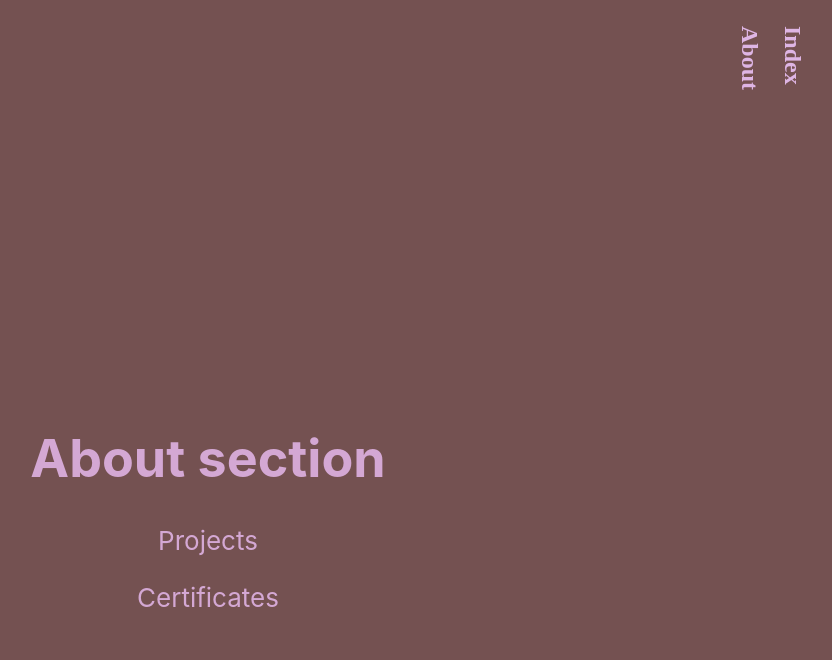
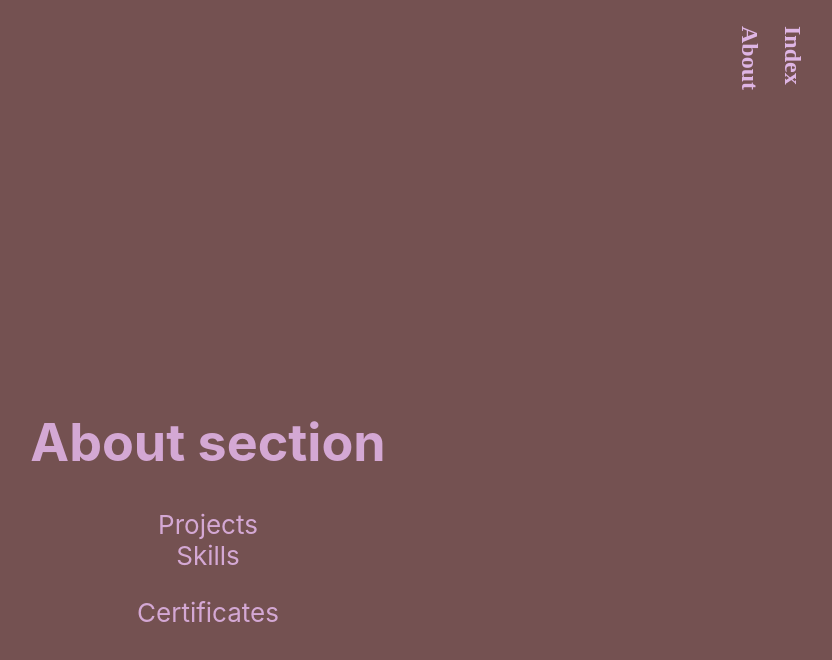
Before and after one commit to keelalopez/keila-lopez-portfolio, a React (Create React App) app in the folder keila-lopez-portfolio/: page / in a window 1280 px wide. Shown: the top 660 px of the page, without its empty margins (432-1264 px from the left). Built offline with nearby package versions, Linux system fonts and the light colour scheme.

Commit message:
Added skills section

```diff
--- a/keila-lopez-portfolio/src/App.js
+++ b/keila-lopez-portfolio/src/App.js
@@ -2,6 +2,7 @@ import './App.css';
 import Header from './Components/Header'
 import About from './Components/About'
 import Projects from './Components/Projects'
+import Skills from './Components/Skills'
 import Certificates from './Components/Certificates'
 
 function App() {
@@ -11,6 +12,7 @@ function App() {
       <div className="App">
         <About />
         <Projects />
+        <Skills />
         <Certificates />
       </div>
     </>
--- /dev/null
+++ b/keila-lopez-portfolio/src/Components/Skills.js
@@ -0,0 +1,10 @@
+
+function Skills () {
+    return (
+        <div>
+            Skills
+        </div>
+    )
+}
+
+export default Skills;
```
